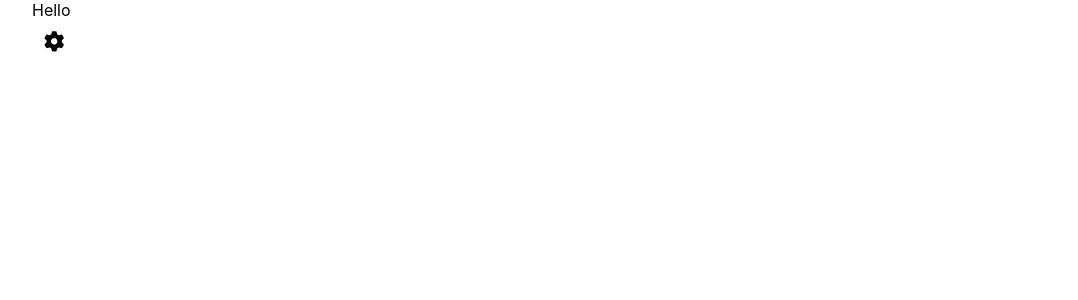
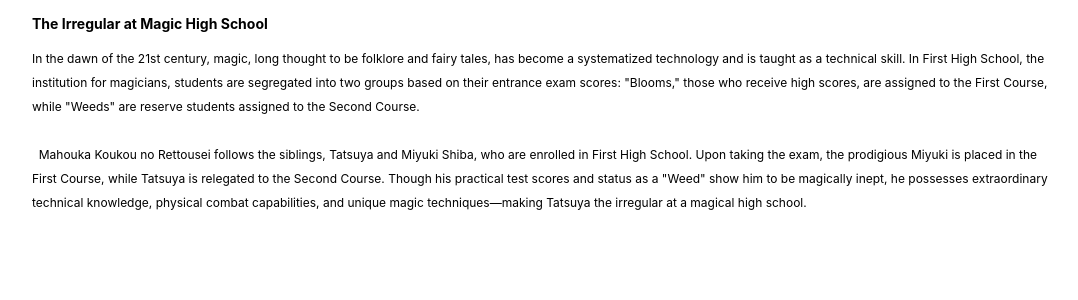
Before and after one commit to TevinAB/anime-archive, a React (Create React App) app in the folder client/: page / in a window 1280 px wide. Shown: the top 300 px of the page, without its empty margins (96-1174 px from the left). Built offline with nearby package versions, Linux system fonts and the light colour scheme.

Commit message:
added text display component

```diff
--- a/client/src/App.js
+++ b/client/src/App.js
@@ -1,15 +1,27 @@
 import Container from './components/Container';
-import NavItem from './components/NavItem';
+import TextDisplay from './components/TextDisplay';
 
 function App() {
+  // const bodyTexts = [
+  //   { key: 'Episodes', value: '26' },
+  //   { key: 'Popularity', value: '9.87' },
+  //   { key: 'Status', value: 'Finished' },
+  //   { key: 'Duration', value: '23 min. per ep' },
+  // ];
+
+  const bodyTexts = [
+    {
+      value: `In the dawn of the 21st century, magic, long thought to be folklore and fairy tales, has become a systematized technology and is taught as a technical skill. In First High School, the institution for magicians, students are segregated into two groups based on their entrance exam scores: "Blooms," those who receive high scores, are assigned to the First Course, while "Weeds" are reserve students assigned to the Second Course.
+
+  Mahouka Koukou no Rettousei follows the siblings, Tatsuya and Miyuki Shiba, who are enrolled in First High School. Upon taking the exam, the prodigious Miyuki is placed in the First Course, while Tatsuya is relegated to the Second Course. Though his practical test scores and status as a "Weed" show him to be magically inept, he possesses extraordinary technical knowledge, physical combat capabilities, and unique magic techniques—making Tatsuya the irregular at a magical high school.`,
+    },
+  ];
+
   return (
     <Container>
-      <div>Hello</div>
-      <NavItem
-        href='/'
-        text='settings'
-        iconClass={['fas fa-cog']}
-        toolTip='settings'
+      <TextDisplay
+        headerText='The Irregular at Magic High School'
+        bodyTexts={bodyTexts}
       />
     </Container>
   );
--- /dev/null
+++ b/client/src/components/TextDisplay/TextDisplay.js
@@ -0,0 +1,44 @@
+import React from 'react';
+import styles from './TextDisplay.module.scss';
+import classNames from 'classnames';
+import PropTypes from 'prop-types';
+
+function TextDisplay(props) {
+  let { headerText, bodyTexts, headerStyle } = props;
+
+  const headerClasses = classNames(styles.header);
+
+  return (
+    <div className={styles.main_wrapper}>
+      <h2 className={headerClasses} style={headerStyle}>
+        {headerText}
+      </h2>
+      {bodyTexts.map((obj, index) => {
+        return (
+          <div className={styles.body_text} key={index}>
+            {obj.key && <span className={styles.dark}>{obj.key}: </span>}
+            {obj.value && <span className={styles.value}>{obj.value}</span>}
+          </div>
+        );
+      })}
+    </div>
+  );
+}
+
+TextDisplay.propTypes = {
+  headerText: PropTypes.string,
+  bodyTexts: PropTypes.arrayOf(
+    PropTypes.shape({
+      key: PropTypes.string,
+      value: PropTypes.string,
+    })
+  ),
+  headerClass: PropTypes.array,
+  headerStyle: PropTypes.object,
+};
+
+TextDisplay.defaultProps = {
+  bodyTexts: [],
+};
+
+export default TextDisplay;
--- /dev/null
+++ b/client/src/components/TextDisplay/TextDisplay.module.scss
@@ -0,0 +1,20 @@
+.main_wrapper {
+  line-height: 1.5rem;
+  text-overflow: ellipsis;
+}
+
+.header {
+  font-size: 0.875rem;
+}
+
+.body_text {
+  font-size: 0.75rem;
+}
+
+.dark {
+  font-weight: 600;
+}
+
+.value {
+  white-space: pre-wrap;
+}
--- /dev/null
+++ b/client/src/components/TextDisplay/index.js
@@ -0,0 +1 @@
+export { default } from './TextDisplay';
```
